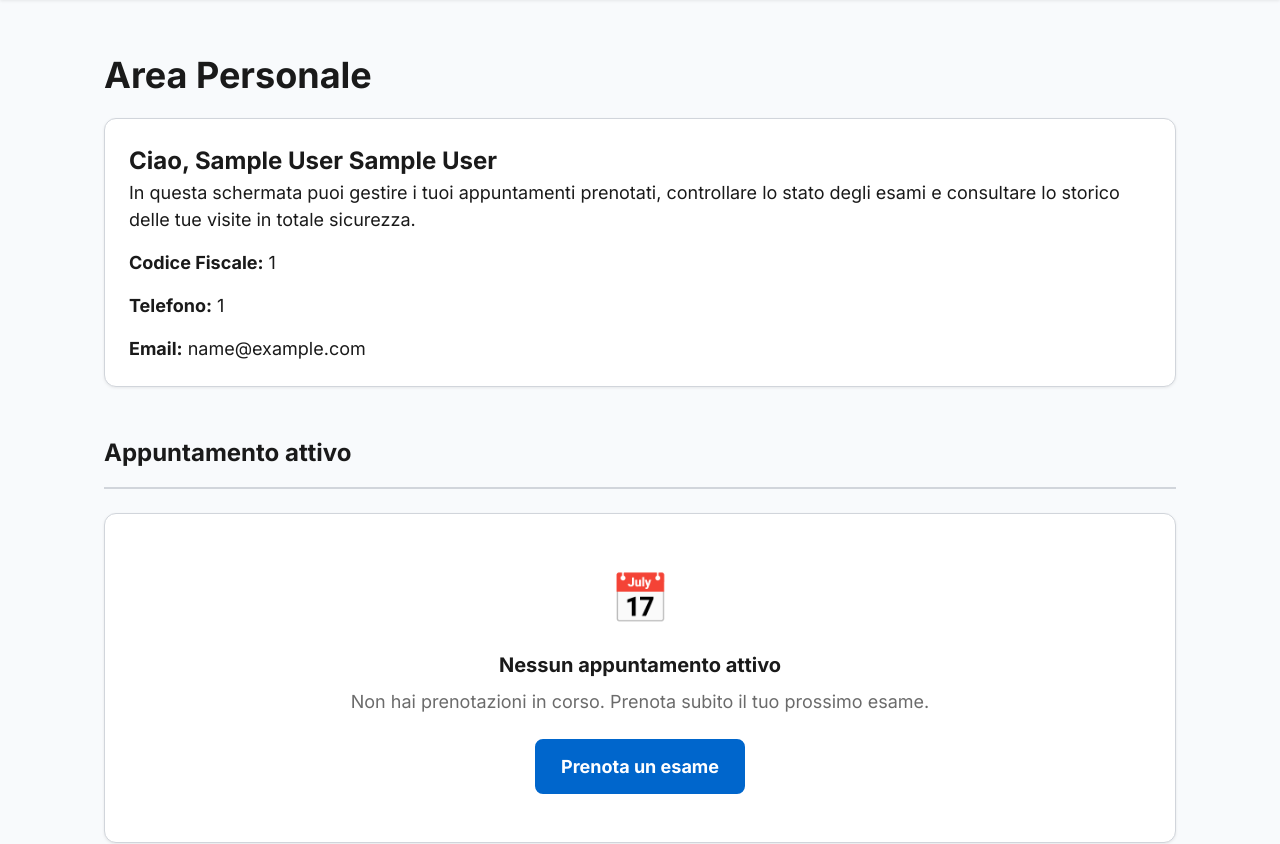
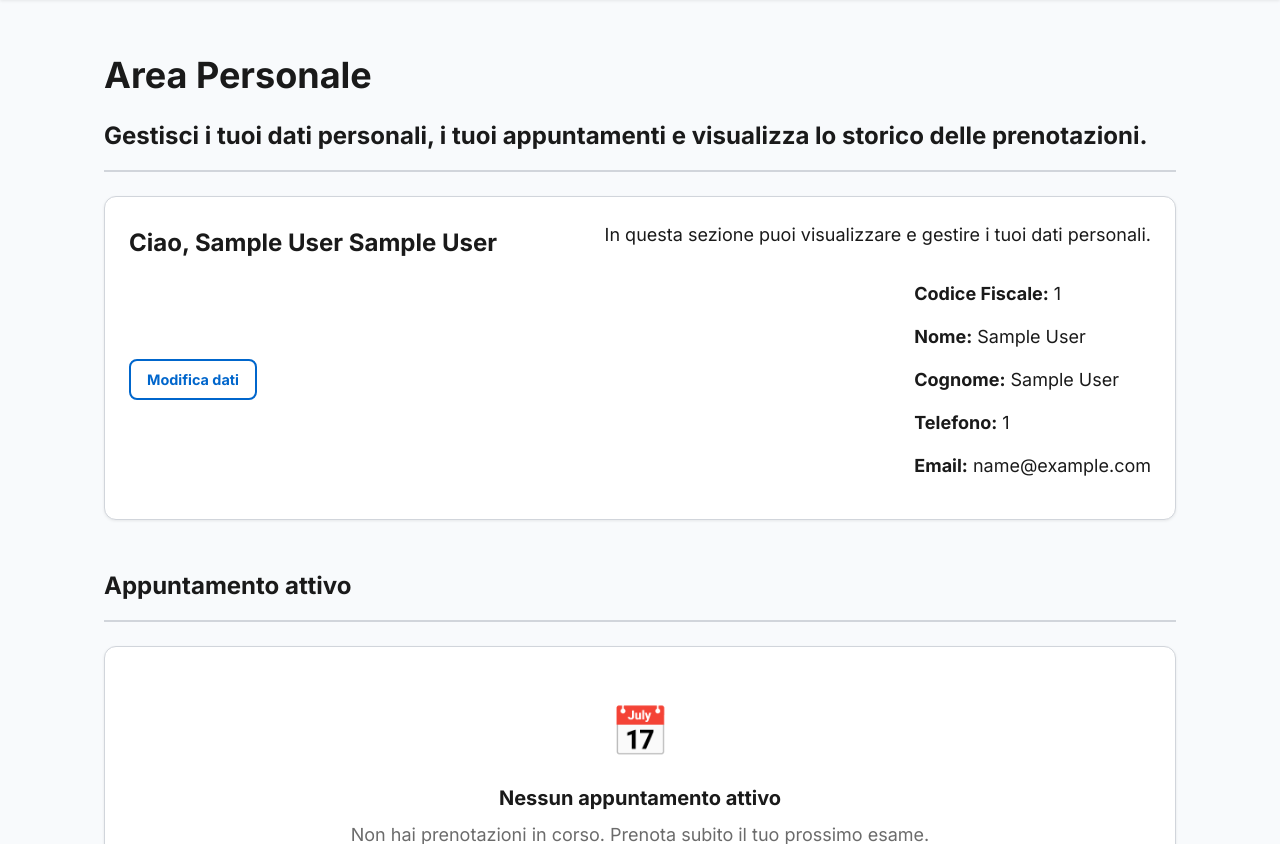
Before and after one commit to roberto695/progetto_tec_web, a PHP site: page /dashboard.php in a window 1280 px wide. Shown: the part 81-925 px from the top of the page. Run offline with PHP 8.4, Linux system fonts and the light colour scheme; the visitor is signed in with stand-in values (Sample User, id 1); data comes from the database, SQL or seed files in the repository.

```diff
--- a/db/init_scripts/0_init_db.sql
+++ b/db/init_scripts/0_init_db.sql
@@ -53,6 +53,6 @@ INSERT INTO persona (cf, nome, cognome, telefono, email, password) VALUES
 
 -- Prenotazioni di esempio
 INSERT INTO prenotazione (persona_id, data_ora, stato) VALUES
-('RSSMRA80A01H501X', '2026-07-15 09:00:00', 'prenotato'),
+('RSSMRA80A01H501X', '2026-09-15 09:00:00', 'prenotato'),
 ('RSSMRA80A01H501X', '2026-06-10 08:30:00', 'effettuato'),
 ('BNCANN85B45F205Y', '2026-05-20 11:00:00', 'cancellato');
--- a/src/admin_dashboard.php
+++ b/src/admin_dashboard.php
@@ -127,6 +127,7 @@ function statoClasse($stato) {
     <meta name="viewport" content="width=device-width, initial-scale=1.0">
     <title>Dashboard Admin – Centro Prelievi</title>
     <meta name="description" content="Pannello di controllo amministratore Centro Prelievi.">
+    <link rel="icon" type="image/svg+xml" href="/favicon.svg" />
     <link rel="preconnect" href="https://fonts.googleapis.com">
     <link rel="preconnect" href="https://fonts.gstatic.com" crossorigin>
     <link href="https://fonts.googleapis.com/css2?family=Inter:wght@400;600;700;800&display=swap" rel="stylesheet">
--- a/src/dashboard.php
+++ b/src/dashboard.php
@@ -104,6 +104,7 @@ function formattaDataBreve($data_ora) {
     <meta name="viewport" content="width=device-width, initial-scale=1.0">
     <title>Area Personale - Centro Prelievi Sanitario</title>
     <meta name="description" content="Gestisci i tuoi appuntamenti e visualizza lo storico delle prenotazioni.">
+    <link rel="icon" type="image/svg+xml" href="/favicon.svg" />
     <link rel="preconnect" href="https://fonts.googleapis.com">
     <link rel="preconnect" href="https://fonts.gstatic.com" crossorigin>
     <link href="https://fonts.googleapis.com/css2?family=Inter:wght@400;600;700;800&display=swap" rel="stylesheet">
@@ -131,17 +132,66 @@ function formattaDataBreve($data_ora) {
 
     <main id="main-content" tabindex="-1">
         <h1 class="hero__title">Area Personale</h1>
+        <h2 class="section-title">Gestisci i tuoi dati personali, i tuoi appuntamenti e visualizza lo storico delle prenotazioni.</h2>
         <!-- Ciao -->
         <section class="user-welcome-section" aria-labelledby="welcome-title">
             <div class="card welcome-card">
+                <div style="display: flex; justify-content: space-between; align-items: center; flex-wrap: wrap; gap: var(--space-16); margin-bottom: var(--space-16);">
                 <h2 id="welcome-title">Ciao, <?php echo htmlspecialchars($nome . ' ' . $cognome); ?></h2>
-                <p>In questa schermata puoi gestire i tuoi appuntamenti prenotati, controllare lo stato degli esami e consultare lo storico delle tue visite in totale sicurezza.</p>
-                <div class="user-meta">
-                    <p><strong>Codice Fiscale:</strong> <?php echo htmlspecialchars($_SESSION['cf']); ?></p>
-                    <p><strong>Telefono:</strong> <?php echo htmlspecialchars($telefono ?: 'Non disponibile'); ?></p>
-                    <p><strong>Email:</strong> <?php echo htmlspecialchars($email); ?></p>
+                <p id="section-description">In questa sezione puoi visualizzare e gestire i tuoi dati personali.</p>
+                <button id="toggle-modifica" class="btn btn--secondary btn--sm">
+                    Modifica dati
+                </button>
+
+
+            <?php if (!empty($messaggio)): ?>
+            <div class="alert alert--success" role="status" aria-live="polite">
+                <span class="alert__icon" aria-hidden="true">✓</span>
+                <span><?= htmlspecialchars($messaggio, ENT_QUOTES, 'UTF-8') ?></span>
+            </div>
+        <?php endif; ?>
+
+        <?php if (!empty($errore_modifica)): ?>
+            <div class="alert alert--error" role="alert" aria-live="assertive">
+                <span class="alert__icon" aria-hidden="true">⚠</span>
+                <span><?= htmlspecialchars($errore_modifica, ENT_QUOTES, 'UTF-8') ?></span>
+            </div>
+        <?php endif; ?>
+
+                <div id="dati-visualizzazione" class="user-meta">
+                    <p><strong>Codice Fiscale:</strong> <?php echo htmlspecialchars($_SESSION['cf'], ENT_QUOTES, 'UTF-8'); ?></p>
+                    <p><strong>Nome:</strong> <span id="vis-nome"><?= htmlspecialchars($nome, ENT_QUOTES, 'UTF-8') ?></span></p>
+                    <p><strong>Cognome:</strong> <span id="vis-cognome"><?= htmlspecialchars($cognome, ENT_QUOTES, 'UTF-8') ?></span></p>
+                    <p><strong>Telefono:</strong> <span id="vis-telefono"><?= htmlspecialchars($telefono ?: 'Non disponibile', ENT_QUOTES, 'UTF-8') ?></span></p>
+                    <p><strong>Email:</strong> <span id="vis-email"><?= htmlspecialchars($email, ENT_QUOTES, 'UTF-8') ?></span></p>
                 </div>
-            </div>
+                <div id="form-modifica" style="display: none; margin-top: var(--space-24);">
+            <form method="POST" action="dashboard.php" novalidate>
+                <div class="form-row">
+                    <div class="form-group">
+                        <label class="form-label" for="edit-nome">Nome *</label>
+                        <input type="text" id="edit-nome" name="nome" required autocomplete="given-name" class="form-input" value="<?= htmlspecialchars($nome, ENT_QUOTES, 'UTF-8') ?>" required />
+                    </div>
+                    <div class="form-group">
+                        <label class="form-label" for="edit-cognome">Cognome *</label>
+                        <input type="text" id="edit-cognome" name="cognome" required autocomplete="family-name" class="form-input" value="<?= htmlspecialchars($cognome, ENT_QUOTES, 'UTF-8') ?>" required />
+                    </div>
+                </div>
+                <div class="form-group">
+                    <label class="form-label" for="edit-telefono">Telefono</label>
+                    <input type="tel" id="edit-telefono" name="telefono" autocomplete="tel" class="form-input" value="<?= htmlspecialchars($telefono !== 'Non disponibile' ? $telefono : '', ENT_QUOTES, 'UTF-8') ?>" />
+                </div>
+                <div class="form-group">
+                    <label class="form-label" for="edit-email">Email *</label>
+                    <input type="email" id="edit-email" name="email" required autocomplete="email" class="form-input" value="<?= htmlspecialchars($email, ENT_QUOTES, 'UTF-8') ?>" required />
+                </div>
+                <div style="display: flex; gap: var(--space-12); flex-wrap: wrap;">
+                    <button type="submit" name="aggiorna_dati" class="btn btn--primary">Salva modifiche</button>
+                    <button type="button" id="annulla-modifica" class="btn btn--ghost">Annulla</button>
+                </div>
+            </form>
+        </div>
+        </div>
         </section>
         <?php if (!empty($warning)): ?>
         <div class="alert alert--warning" role="alert" aria-live="polite">
@@ -265,7 +315,8 @@ function formattaDataBreve($data_ora) {
                     Per garantire la correttezza dei risultati è importante seguire
                     queste indicazioni prima di presentarsi al centro:
                 </p>
-                <ul style="
+                <ul aria-labelledby="prep-title"
+                    style="
                     list-style: disc;
                     padding-left: var(--space-24);
                     margin-top: var(--space-16);
@@ -303,5 +354,6 @@ function formattaDataBreve($data_ora) {
         </div>
     </footer>
 
+<script src="dashboard.js"></script>
 </body>
 </html>
--- a/src/index.php
+++ b/src/index.php
@@ -43,6 +43,7 @@ if ($utente_loggato) {
           content="prenotazione analisi del sangue, centro prelievi, esami del sangue, referti online, prenotazione online esami">
 
     <!-- Font Google -->
+     <link rel="icon" type="image/svg+xml" href="/favicon.svg" />
     <link rel="preconnect" href="https://fonts.googleapis.com">
     <link rel="preconnect" href="https://fonts.gstatic.com" crossorigin>
     <link href="https://fonts.googleapis.com/css2?family=Inter:wght@400;600;700;800&display=swap" rel="stylesheet">
@@ -168,7 +169,7 @@ if ($utente_loggato) {
         <!-- COME FUNZIONA -->
         <section aria-labelledby="come-title">
             <h2 id="come-title" class="section-title">Come funziona</h2>
-            <ol class="grid grid--3" style="list-style: none;">
+            <ol aria-labelledby="prep-title" class="grid grid--3" style="list-style: none;">
 
                 <li class="card card--accent">
                     <div aria-hidden="true" style="
@@ -251,7 +252,8 @@ if ($utente_loggato) {
                     Per garantire la correttezza dei risultati è importante seguire
                     queste indicazioni prima di presentarsi al centro:
                 </p>
-                <ul style="
+                <ul aria-labelledby="prep-title"
+                    style="
                     list-style: disc;
                     padding-left: var(--space-24);
                     margin-top: var(--space-16);
--- a/src/login.php
+++ b/src/login.php
@@ -66,7 +66,7 @@ if ($_SERVER['REQUEST_METHOD'] === 'POST') {
     <meta name="viewport" content="width=device-width, initial-scale=1.0">
     <title>Accedi – VitalPath</title>
     <meta name="description" content="Accedi al tuo account VitalPath per gestire i tuoi appuntamenti.">
-
+    <link rel="icon" type="image/svg+xml" href="/favicon.svg" />
     <link rel="preconnect" href="https://fonts.googleapis.com">
     <link rel="preconnect" href="https://fonts.gstatic.com" crossorigin>
     <link href="https://fonts.googleapis.com/css2?family=Inter:wght@400;600;700;800&display=swap" rel="stylesheet">
@@ -109,11 +109,11 @@ if ($_SERVER['REQUEST_METHOD'] === 'POST') {
             <!-- Riepilogo errori (accessibile con aria-live) -->
             <?php if (!empty($errori)): ?>
             <div class="error-summary" role="alert" aria-live="assertive">
-                <h2>
+                <h2 id="prep-title">
                     <span aria-hidden="true">⚠</span>
                     Si sono verificati <?= count($errori) ?> errori
                 </h2>
-                <ul>
+                <ul aria-labelledby="prep-title">
                     <?php foreach ($errori as $e): ?>
                         <li><?= htmlspecialchars($e, ENT_QUOTES, 'UTF-8') ?></li>
                     <?php endforeach; ?>
--- a/src/prenotazioni.php
+++ b/src/prenotazioni.php
@@ -127,6 +127,7 @@ function fmt_mese(DateTime $d): string {
     <meta name="viewport" content="width=device-width, initial-scale=1.0">
     <title>Prenotazione - Centro Prelievi Sanitario</title>
     <meta name="description" content="Scegli data e ora per il tuo prelievo del sangue presso il Centro Prelievi.">
+    <link rel="icon" type="image/svg+xml" href="/favicon.svg" />
     <link rel="preconnect" href="https://fonts.googleapis.com">
     <link rel="preconnect" href="https://fonts.gstatic.com" crossorigin>
     <link href="https://fonts.googleapis.com/css2?family=Inter:wght@400;600;700;800&display=swap" rel="stylesheet">
@@ -325,10 +326,11 @@ function fmt_mese(DateTime $d): string {
 
                     <!-- Promemoria preparazione -->
                     <div class="card card--warning mt-24">
-                        <h3 style="font-size:var(--font-size-base);margin-bottom:var(--space-8);">
+                        <h3 id="prep-title" style="font-size:var(--font-size-base);margin-bottom:var(--space-8);">
                             ⚠ Preparazione all'esame
                         </h3>
-                        <ul style="list-style:disc;padding-left:var(--space-16);display:flex;flex-direction:column;gap:var(--space-8);">
+                        <ul aria-labelledby="prep-title"
+                            style="list-style:disc;padding-left:var(--space-16);display:flex;flex-direction:column;gap:var(--space-8);">
                             <li class="text-sm">Digiuno da almeno <strong>8 ore</strong></li>
                             <li class="text-sm">Puoi bere <strong>acqua naturale</strong></li>
                             <li class="text-sm">Porta <strong>tessera sanitaria</strong></li>
--- a/src/registrazione.js
+++ b/src/registrazione.js
@@ -86,10 +86,11 @@
             form.insertAdjacentElement('afterbegin', summary);
         }
 
+
         const n = errori.length;
         summary.innerHTML = `
             <h2><span aria-hidden="true">⚠</span> Si ${n === 1 ? 'è verificato 1 errore' : 'sono verificati ' + n + ' errori'}</h2>
-            <ul>${errori.map(e => `<li>${e.msg}</li>`).join('')}</ul>
+            <ul aria-label="Elenco degli errori">${errori.map(e => `<li>${e.msg}</li>`).join('')}</ul>
         `;
 
         errori.forEach(function ({ field, msg }) {
--- a/src/registrazione.php
+++ b/src/registrazione.php
@@ -5,6 +5,7 @@
     <meta name="viewport" content="width=device-width, initial-scale=1.0">
     <title>Registrazione – VitalPath</title>
     <meta name="description" content="Crea il tuo account VitalPath per prenotare esami del sangue online.">
+    <link rel="icon" type="image/svg+xml" href="/favicon.svg" />
     <link rel="preconnect" href="https://fonts.googleapis.com">
     <link rel="preconnect" href="https://fonts.gstatic.com" crossorigin>
     <link href="https://fonts.googleapis.com/css2?family=Inter:wght@400;600;700;800&display=swap" rel="stylesheet">
```
Also changed, not shown: src/dashboard.js (added, +67 -0 lines), src/favicon.svg (added).
